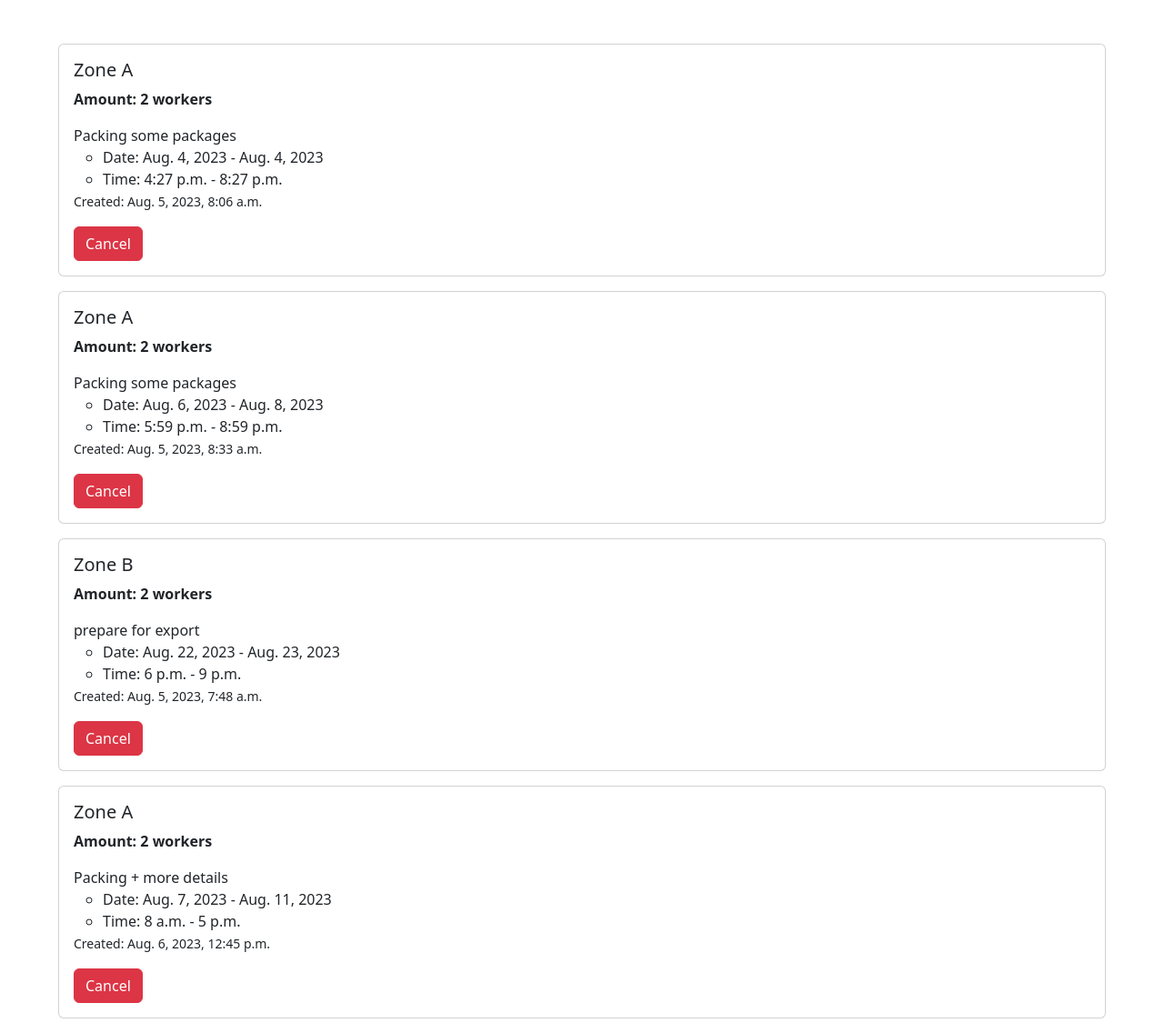
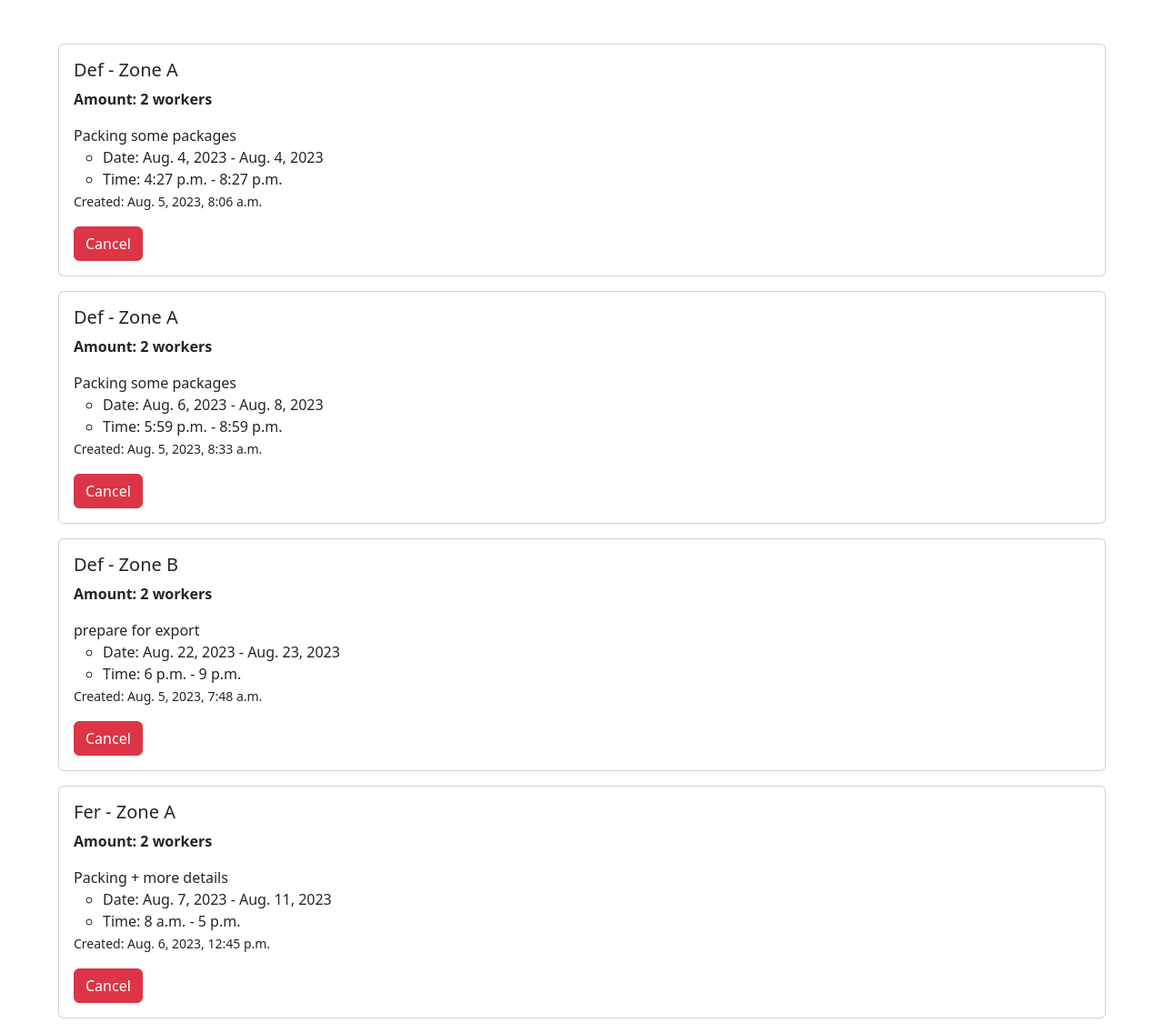
Before and after one commit to IsuruFerna/capstone, a Django app: template capstone/humanresources/templates/humanresources/arrangedWork.html in a window 1280 px wide. Shown: the whole page at 91% size. Run offline with Django 4.2, Linux system fonts and the light colour scheme; the template is opened without the code that fills it: values that come from a table or form of the project are taken from there, others are empty; data comes from the database, SQL or seed files in the repository; both versions use the stored data as it was after the commit.

Commit message:
added employer name to arrangedWork.html

```diff
--- a/capstone/humanresources/templates/humanresources/arrangedWork.html
+++ b/capstone/humanresources/templates/humanresources/arrangedWork.html
@@ -13,7 +13,7 @@
       {% for task in tasks %}
         <div class="card mb-3">
           <div class="card-body">
-            <h5 id="task-name" class="card-title">{{ task.task }}</h5>
+            <h5 id="task-name" class="card-title text-capitalize">{{ task.requested_by.company }} - {{ task.task }}</h5>
             <p id="task-amount"><strong>Amount: {% if task.amount == 1 %} {{ task.amount }} worker {% else %} {{task.amount}} workers {% endif %}</strong></p>
             <ul class="list-unstyled">
               <li>{{ task.description }}</li>
```
Also changed, not shown: capstone/db.sqlite3.
